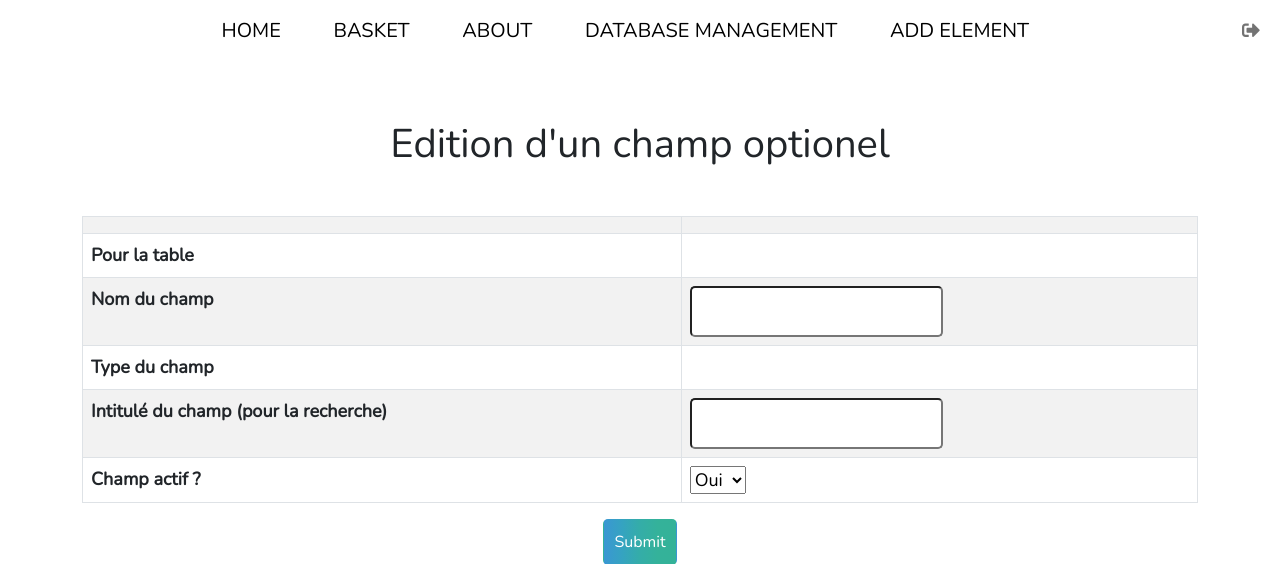
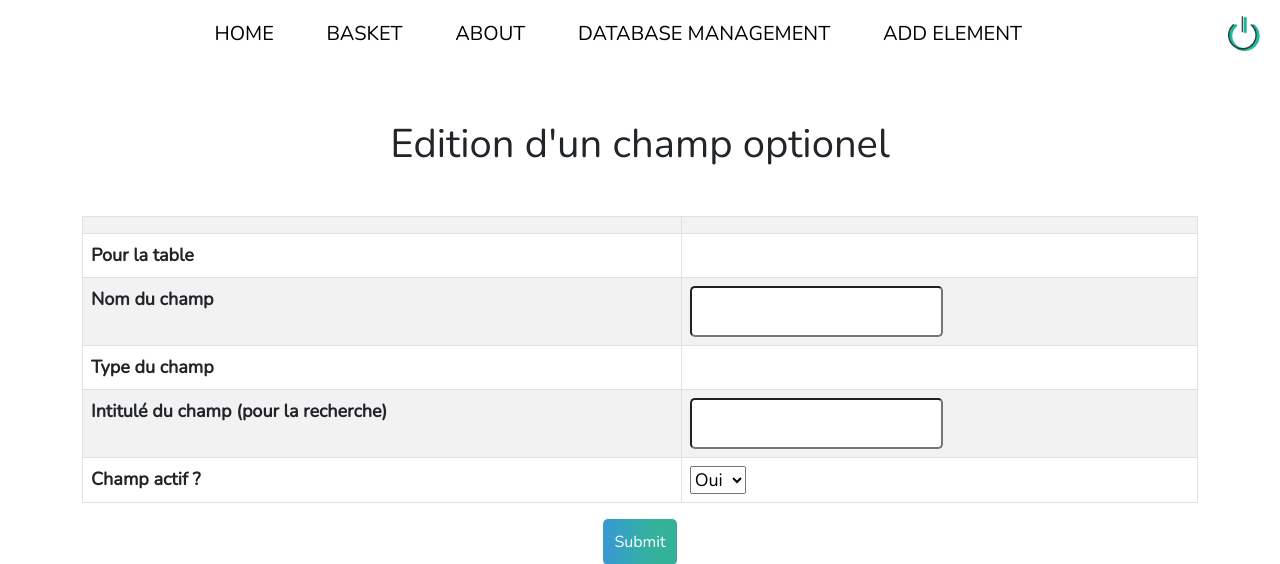
Before and after one commit to Moussa976/ws2, a PHP site: template common/templates/edit_meta.twig in a window 1280 px wide. Shown: the top 564 px of the page. Run offline with PHP 8.4, Linux system fonts and the light colour scheme; the template is opened without the code that fills it, so the values that code supplies are empty; some libraries are stand-ins or nearby versions.

Commit message:
Update Nav + CSS

```diff
--- a/common/style.css
+++ b/common/style.css
@@ -110,6 +110,11 @@ body{
 	border-color: var(--main-color);
 	padding-bottom: 2px;
 }
+
+img.img_nav{
+	height: 35px;
+	width:auto;
+}
 /****** SUB-MENU *******/
 #myTab{
 	background-color: rgba(255, 255, 255, 0.8);
--- a/common/templates/header.twig
+++ b/common/templates/header.twig
@@ -54,13 +54,13 @@
 										{% if user_id != -1 %}
 											<li class="nav-item d-none d-lg-block">
 												<a class="nav-link  text-center" href='login.php?logout=1'>
-													<i class="fas fa-sign-out-alt"></i>
+													<img class="img_nav" src="img/logout.png" alt="Boutone permettant de se déconnecter" title="Se déconnecter">
 												</a>
 											</li>
 										{% else %}
 											<li class="nav-item">
 												<a href="#" class="dropdown nav-link  text-center" data-bs-toggle="dropdown" aria-expanded="false">
-													<img src="img/login.png" alt="Login" style="height: 45px; width:auto;">
+													<img class="img_nav" src="img/login.png" alt="Bouton permettant de se connecter" title="Se connecter" style="">
 												</a>
 												<div class="dropdown-menu dropdown-menu-end me-3 position-absolute">
 													<form class="px-4 py-3" method="POST" action="login.php">
```
Also changed, not shown: img/logout.png (added).
